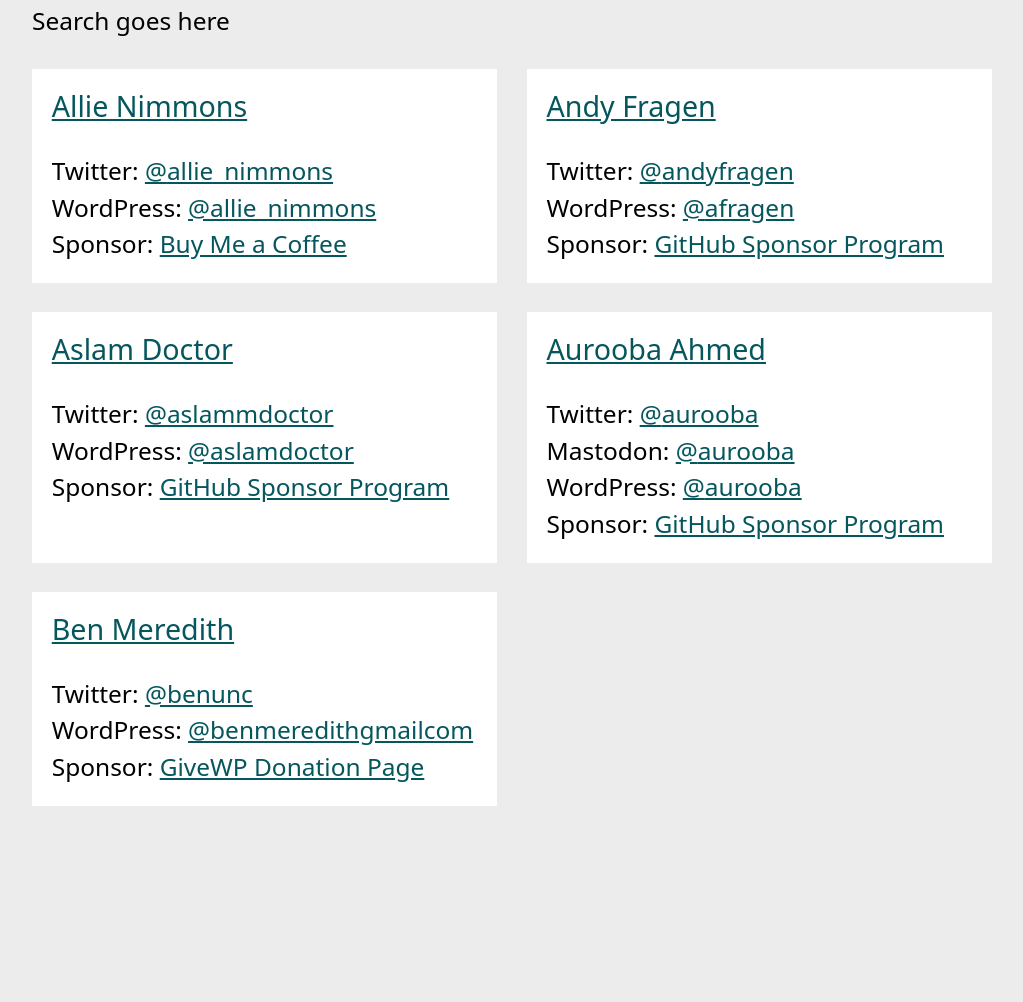
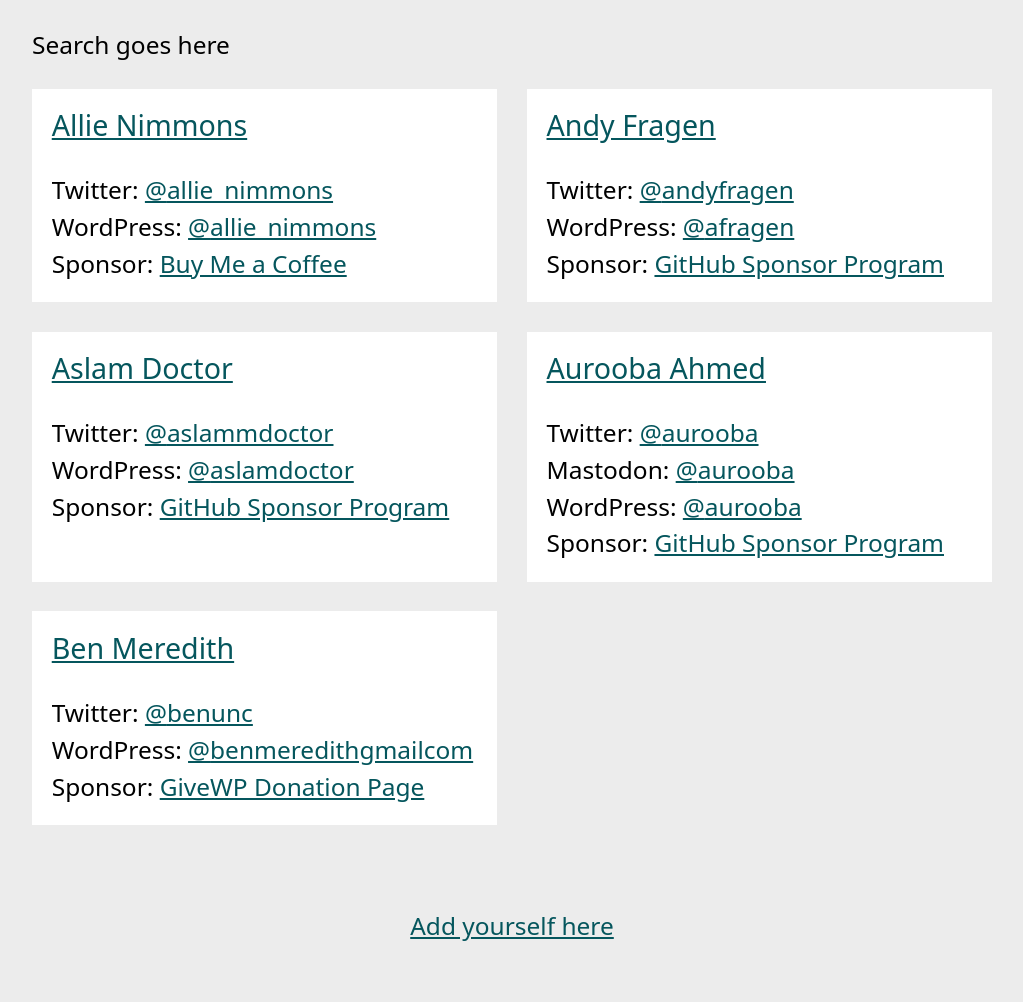
Before and after one commit to aurooba/sponsor-wp-contributors, a Gatsby site: page / in a window 1280 px wide. Shown: the part 184-1186 px from the top of the page, without its empty margins (128-1151 px from the left). Before the commit the page ends 1009 px from the top, so only its background shows below. Built offline with nearby package versions, Linux system fonts and the light colour scheme; Gatsby itself is replaced by a stand-in of ours.

Commit message:
add footer

```diff
--- /dev/null
+++ b/src/components/footer.js
@@ -0,0 +1,15 @@
+import React from "react";
+
+function Footer() {
+	return (
+		<footer>
+			<p>
+				<a href="https://github.com/aurooba/sponsor-wp-contributors">
+					Add yourself here
+				</a>
+			</p>
+		</footer>
+	);
+}
+
+export default Footer;
--- a/src/pages/index.js
+++ b/src/pages/index.js
@@ -1,16 +1,21 @@
 import * as React from "react";
 import ContributorList from "../components/contributor-list";
 import Search from "../components/search";
+import Footer from "../components/footer";
 import "../styles/global.scss";
 
 const IndexPage = () => {
 	return (
 		<main>
 			<h1>Sponsor WordPress Contributors</h1>
-			<Search />
-			<section className="contributor-list">
-				<ContributorList />
-			</section>
+			<div className="site-content">
+				<Search />
+				<section className="contributor-list">
+					<ContributorList />
+				</section>
+			</div>
+
+			<Footer />
 		</main>
 	);
 };
--- a/src/styles/global.scss
+++ b/src/styles/global.scss
@@ -50,8 +50,14 @@
 	margin: 0 auto;
 	max-width: 60rem;
 	padding: var(--space-s);
+	display: flex;
+	min-height: 100vh;
+  	flex-direction: column;
 	& > * + * {
 		margin-top: var(--flow);
+	}
+	.site-content {
+		flex: 1;
 	}
 }
 
@@ -91,3 +97,8 @@
 		color: var(--secondary)
 	}
 }
+
+footer {
+	text-align: center;
+	padding: var(--space-m);
+}
```
